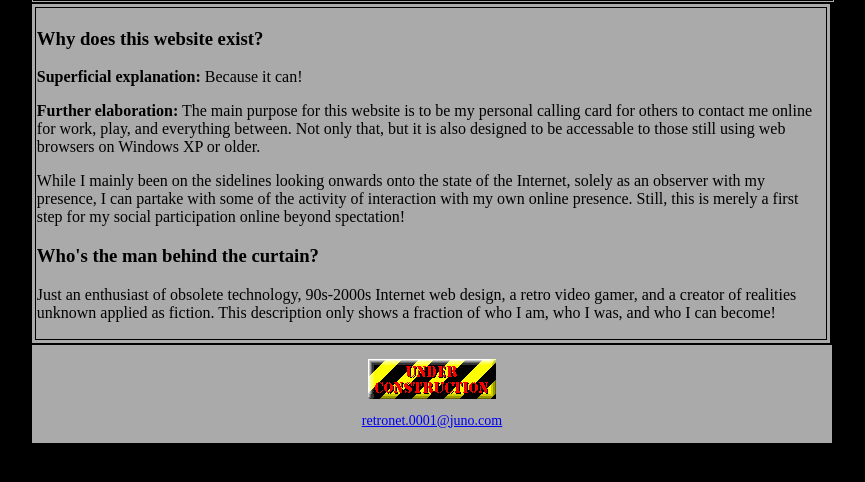
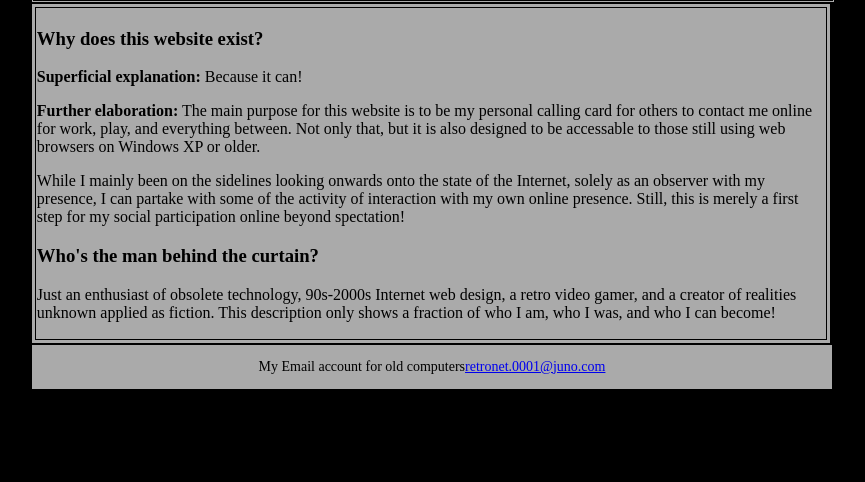
Before and after one commit to Magos-Hayden/magos-hayden.github.io, a plain HTML site: page about.htm in a window 1280 px wide. Shown: the part 82-564 px from the top of the page, without its empty margins (209-1074 px from the left). Drawn offline with Linux system fonts and the light colour scheme.

Commit message:
Update about.htm

```diff
--- a/about.htm
+++ b/about.htm
@@ -41,8 +41,7 @@
 	</main>
 	<footer>
 	<center>
-		<p><img src="images/underconst.gif"></p>
-		<p><a href="mailto:retronet.0001@juno.com">retronet.0001@juno.com</a></p>
+		<p>My Email account for old computers<a href="mailto:retronet.0001@juno.com">retronet.0001@juno.com</a></p>
 	</center>
 	</footer>
 </body>
```
